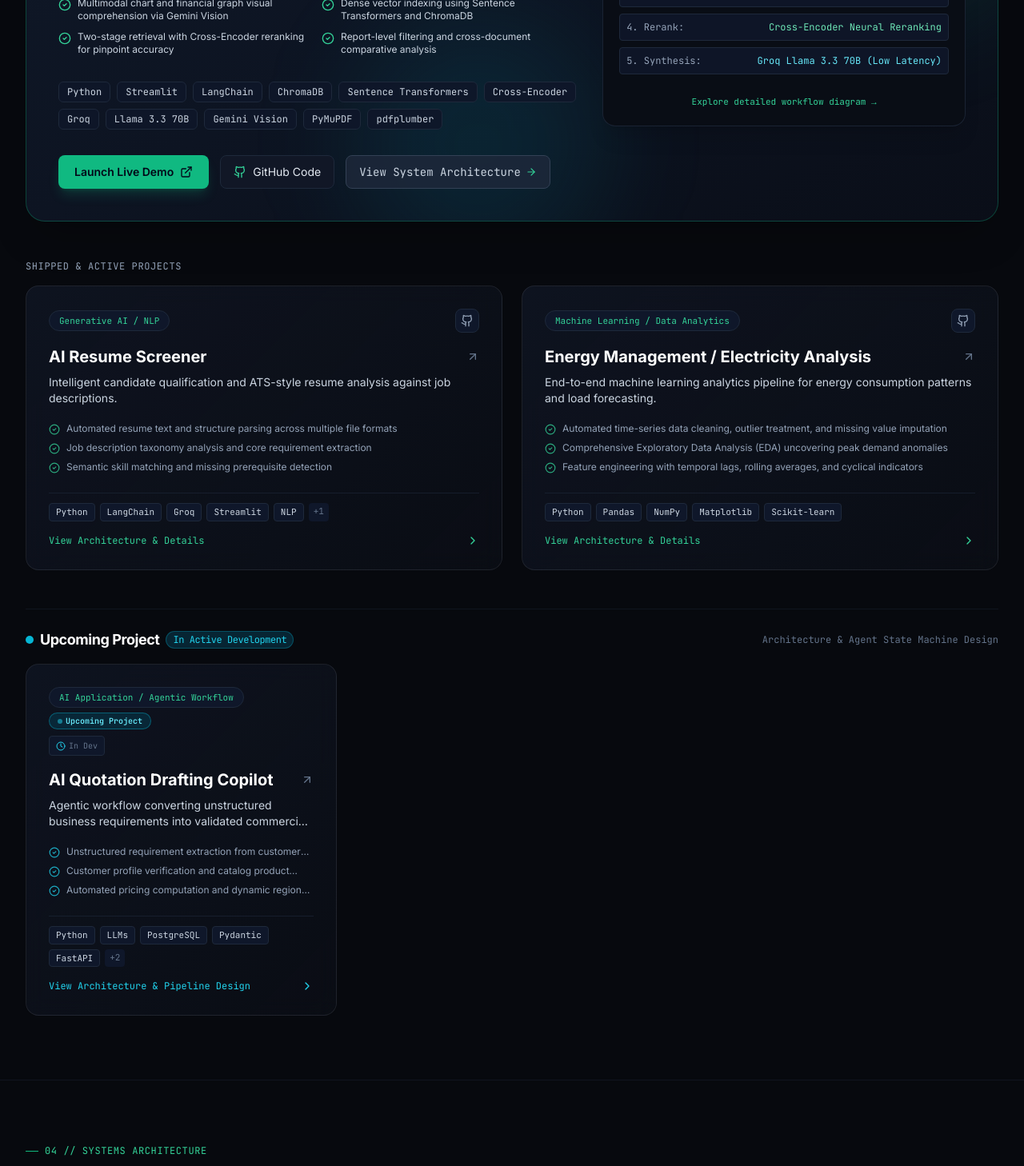
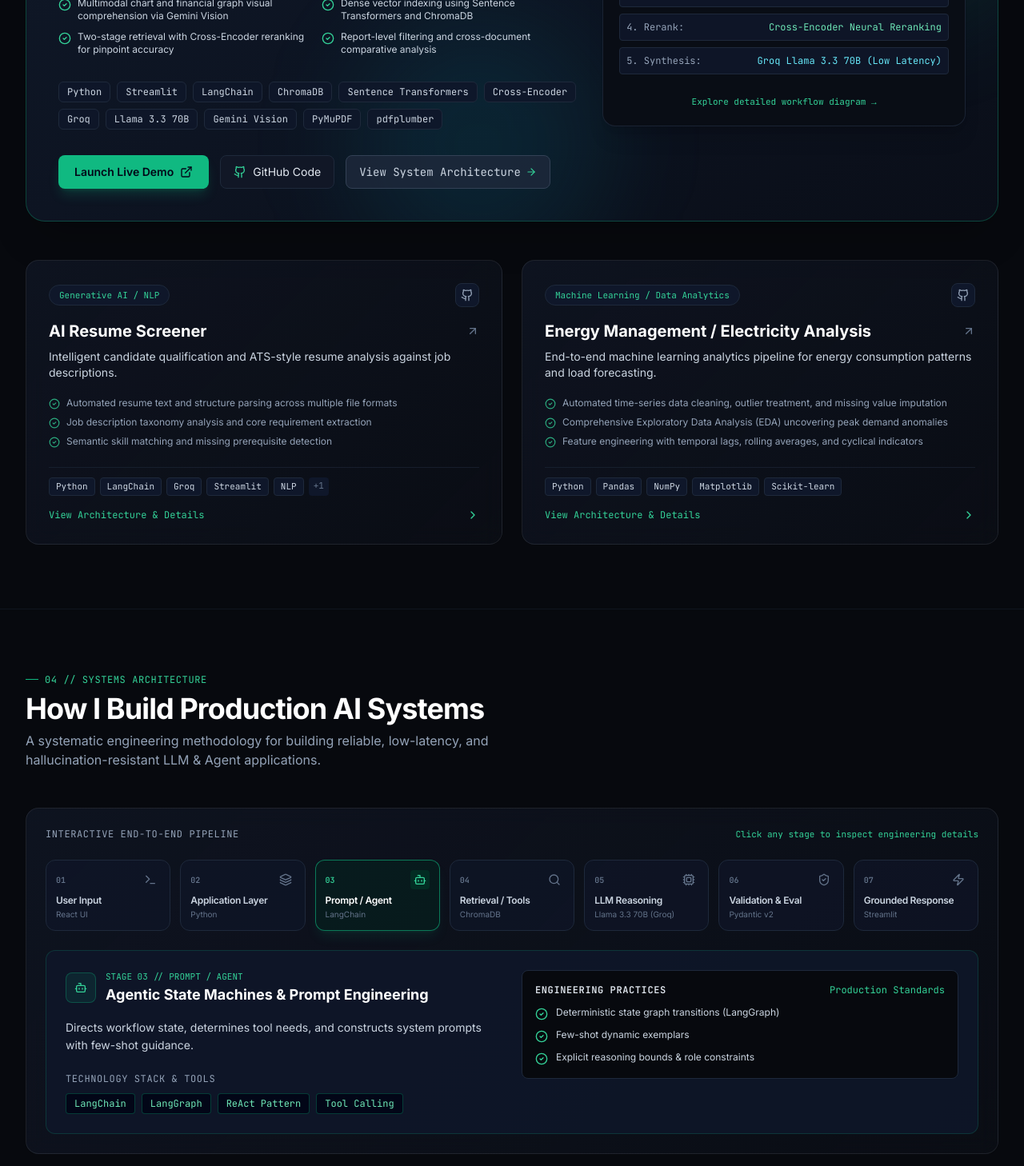
Before and after one commit to jeevams27/jeeva-portfolio, a React (Vite) app: page / in a window 1280 px wide. Shown: the part 3211-4669 px from the top of the page at 80% size. Built offline with nearby package versions, Linux system fonts and the light colour scheme.

Commit message:
Remove AI Quotation Drafting Copilot project

```diff
--- a/src/components/Projects.tsx
+++ b/src/components/Projects.tsx
@@ -10,8 +10,6 @@ import {
   Layers,
   ArrowRight,
   CheckCircle2,
-  Clock,
-  Cpu,
 } from 'lucide-react';
 
 export const Projects: React.FC = () => {
@@ -19,23 +17,14 @@ export const Projects: React.FC = () => {
   const [filterCategory, setFilterCategory] = useState<string>('all');
 
   const featuredProject = PROJECTS.find((p) => p.featured) || PROJECTS[0];
-  const regularProjects = PROJECTS.filter((p) => !p.featured && !p.isUpcoming);
-  const upcomingProjects = PROJECTS.filter((p) => p.isUpcoming);
+  const regularProjects = PROJECTS.filter((p) => !p.featured);
 
-  // Filter logic
-  const filteredCompletedProjects =
-    filterCategory === 'all' || filterCategory === 'shipped'
+  const filteredRegularProjects =
+    filterCategory === 'all'
       ? regularProjects
-      : filterCategory === 'upcoming'
-      ? []
       : regularProjects.filter((p) =>
           p.category.toLowerCase().includes(filterCategory.toLowerCase())
         );
-
-  const showUpcoming =
-    filterCategory === 'all' ||
-    filterCategory === 'upcoming' ||
-    filterCategory === 'agentic';
 
   return (
     <section id="projects" className="py-20 px-4 sm:px-6 lg:px-8 relative border-t border-surface-border/40">
@@ -51,7 +40,7 @@ export const Projects: React.FC = () => {
               Featured AI Engineering Projects
             </h2>
             <p className="text-slate-400 text-sm sm:text-base max-w-2xl">
-              Production-focused applications built with Multimodal RAG, LLMs, Agentic State Machines, and Machine Learning.
+              Production-focused applications built with Multimodal RAG, LLMs, and Applied Machine Learning.
             </p>
           </div>
 
@@ -86,16 +75,6 @@ export const Projects: React.FC = () => {
               }`}
             >
               Machine Learning
-            </button>
-            <button
-              onClick={() => setFilterCategory('upcoming')}
-              className={`px-3 py-1.5 rounded-lg text-xs font-medium transition-all ${
-                filterCategory === 'upcoming'
-                  ? 'bg-cyan-500 text-slate-950 font-semibold shadow-sm'
-                  : 'text-cyan-400 hover:text-cyan-300'
-              }`}
-            >
-              ⚡ Upcoming Projects
             </button>
           </div>
         </div>
@@ -237,54 +216,16 @@ export const Projects: React.FC = () => {
           </div>
         )}
 
-        {/* Regular Shipped Projects Grid */}
-        {filteredCompletedProjects.length > 0 && (
-          <div className="space-y-4">
-            <div className="flex items-center space-x-2 text-xs font-mono text-slate-400 uppercase tracking-wider">
-              <span>Shipped & Active Projects</span>
-            </div>
+        {/* Regular Projects Grid */}
+        {filteredRegularProjects.length > 0 && (
           <div className="grid grid-cols-1 md:grid-cols-2 gap-6">
-              {filteredCompletedProjects.map((project) => (
+            {filteredRegularProjects.map((project) => (
               <ProjectCard
                 key={project.id}
                 project={project}
                 onSelect={(p) => setSelectedProject(p)}
               />
             ))}
-            </div>
-          </div>
-        )}
-
-        {/* UPCOMING PROJECTS SECTION */}
-        {showUpcoming && upcomingProjects.length > 0 && (
-          <div className="space-y-4 pt-6 border-t border-surface-border/40">
-            <div className="flex items-center justify-between">
-              <div className="flex items-center space-x-2">
-                <span className="relative flex h-2.5 w-2.5">
-                  <span className="animate-ping absolute inline-flex h-full w-full rounded-full bg-cyan-400 opacity-75"></span>
-                  <span className="relative inline-flex rounded-full h-2.5 w-2.5 bg-cyan-500"></span>
-                </span>
-                <h3 className="text-lg font-bold text-white tracking-tight flex items-center space-x-2">
-                  <span>Upcoming Project</span>
-                  <span className="text-xs font-mono text-cyan-400 bg-cyan-950/70 border border-cyan-500/30 px-2 py-0.5 rounded-full font-normal">
-                    In Active Development
-                  </span>
-                </h3>
-              </div>
-              <span className="text-xs font-mono text-slate-500 hidden sm:inline">
-                Architecture & Agent State Machine Design
-              </span>
-            </div>
-
-            <div className="grid grid-cols-1 md:grid-cols-2 lg:grid-cols-3 gap-6">
-              {upcomingProjects.map((project) => (
-                <ProjectCard
-                  key={project.id}
-                  project={project}
-                  onSelect={(p) => setSelectedProject(p)}
-                />
-              ))}
-            </div>
           </div>
         )}
 
--- a/src/components/ResumeModal.tsx
+++ b/src/components/ResumeModal.tsx
@@ -86,11 +86,7 @@ AI & GenAI Engineer building practical applications with Large Language Models (
 - AI-powered resume screening analyzing resumes against job descriptions with ATS scoring.
 - Tech: Python, LangChain, Groq, Streamlit, NLP, LLMs.
 
-### 3. AI Quotation Drafting Copilot (Agentic Workflow / FastAPI)
-- Automated commercial quotation generation from unstructured inquiries with LangGraph & Pydantic.
-- Tech: Python, LLMs, PostgreSQL, Pydantic, FastAPI, LangChain, LangGraph.
-
-### 4. Energy Management / Electricity Analysis (ML / Data Analytics)
+### 3. Energy Management / Electricity Analysis (ML / Data Analytics)
 - Machine learning pipeline for temporal energy consumption analysis and anomaly detection.
 - Tech: Python, Pandas, NumPy, Matplotlib, Scikit-learn.
 `;
--- a/src/data/portfolioData.ts
+++ b/src/data/portfolioData.ts
@@ -231,68 +231,7 @@ export const PROJECTS: Project[] = [
       },
     ],
   },
-  {
-    id: 'ai-quotation-drafting-copilot',
-    title: 'AI Quotation Drafting Copilot',
-    category: 'AI Application / Agentic Workflow',
-    featured: false,
-    isUpcoming: true,
-    status: 'Upcoming / In Development',
-    tagline: 'Agentic workflow converting unstructured business requirements into validated commercial quotations.',
-    description: 'An AI-assisted quotation generation system that extracts customer requirements, looks up pricing and tax policies, enforces Pydantic schema validation, and persists quotations in PostgreSQL.',
-    problem: 'Sales teams frequently draft quotes from messy email threads or client meeting notes. Manual data entry leads to missing items, incorrect product skus, miscalculated tax rules, and disjointed database records.',
-    solution: 'Engineered an agentic workflow using LangGraph and FastAPI that extracts requirements from unstructured inquiries, queries product catalogs, applies dynamic tax rules, validates outputs with Pydantic for zero hallucination, and commits clean quotations to PostgreSQL.',
-    features: [
-      'Unstructured requirement extraction from customer briefs and email threads',
-      'Customer profile verification and catalog product lookup',
-      'Automated pricing computation and dynamic regional tax rule application',
-      'Strict Pydantic schema validation preventing hallucinated prices or invalid SKUs',
-      'PostgreSQL transactional persistence for quotations and line items',
-      'FastAPI REST backend with LangGraph multi-step agent state machine',
-    ],
-    technologies: [
-      'Python',
-      'LLMs',
-      'PostgreSQL',
-      'Pydantic',
-      'FastAPI',
-      'LangChain',
-      'LangGraph',
-    ],
-    github: 'https://github.com/jeevams27',
-    architectureNodes: [
-      {
-        title: '1. Ingestion of Client Brief',
-        description: 'Accepts raw, unstructured sales inquiries, RFQ text, or email specifications.',
-        tools: 'FastAPI REST Endpoint',
-      },
-      {
-        title: '2. LangGraph State Machine Agent',
-        description: 'Orchestrates multi-step reasoning: entity extraction, catalog matching, and pricing lookup.',
-        tools: 'LangGraph, LangChain',
-      },
-      {
-        title: '3. Database Query & Catalog Matching',
-        description: 'Matches extracted requirements with actual product inventory and customer rate cards.',
-        tools: 'PostgreSQL Database',
-      },
-      {
-        title: '4. Pricing & Tax Rules Engine',
-        description: 'Applies automated business logic, discounts, and regional tax calculations deterministically.',
-        tools: 'Python Business Logic',
-      },
-      {
-        title: '5. Pydantic Schema Validation',
-        description: 'Validates complete quotation payload structure against strict data models before persisting.',
-        tools: 'Pydantic v2',
-      },
-      {
-        title: '6. DB Persistence & API Response',
-        description: 'Stores final quote record in PostgreSQL and delivers formatted quotation response.',
-        tools: 'PostgreSQL, FastAPI JSON Output',
-      },
-    ],
-  },
+
   {
     id: 'energy-management-analysis',
     title: 'Energy Management / Electricity Analysis',
```
Lines whose indentation alone changed are shown as unchanged.
